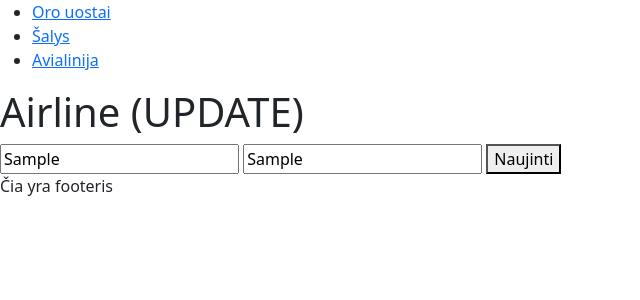
After one commit to evaldas1994/novaturas, a PHP site: template app/template/main/airline/edit.php in a window 1280 px wide. The commit adds this page. Shown: the top 300 px of the page, without its empty margins (0-640 px from the left). Run offline with PHP 8.4, Linux system fonts and the light colour scheme; the template is opened without the code that fills it: most values are stand-ins (such as "Sample title", 1, 10 or a date in 2020); a stand-in replaces the project's code that opens the database connection; some libraries are stand-ins or nearby versions.

Commit message:
Airline CRUD (update) done

```diff
--- a/app/code/Model/Airline.php
+++ b/app/code/Model/Airline.php
@@ -66,7 +66,7 @@ class Airline
             "country" => $this->country
         ];
 
-        $db->update("airports")->set($airline)->where("id", $this->id)->exec();
+        $db->update("airlines")->set($airline)->where("id", $this->id)->exec();
     }
 
     public function load($id) {
--- /dev/null
+++ b/app/template/main/airline/edit.php
@@ -0,0 +1,8 @@
+<h1>Airline (UPDATE) </h1>
+
+<form method="post" action=<?php BASE_URL?> "/airline/update/<?= $data['airline']->getId()?>" >
+    <input type="text" name="name" placeholder="Pavadinimas" value=<?= $data['airline']->getName()?> >
+    <input type="text" name="country" placeholder="Šalis" value=<?= $data['airline']->getCountry()?> >
+
+    <button type="submit">Naujinti</button>
+</form>
--- a/app/template/main/airport/edit.php
+++ b/app/template/main/airport/edit.php
@@ -1,4 +1,4 @@
-<h1>Airport (CREATE) </h1>
+<h1>Airport (UPDATE) </h1>
 
 <form method="post" action=<?php BASE_URL?> "/airport/update/<?= $data['airport']->getId()?>" >
     <input type="text" name="name" placeholder="Pavadinimas" value=<?= $data['airport']->getId()?> >
```
Also changed, not shown: app/code/Controller/Airline.php (+22 -0 lines).
